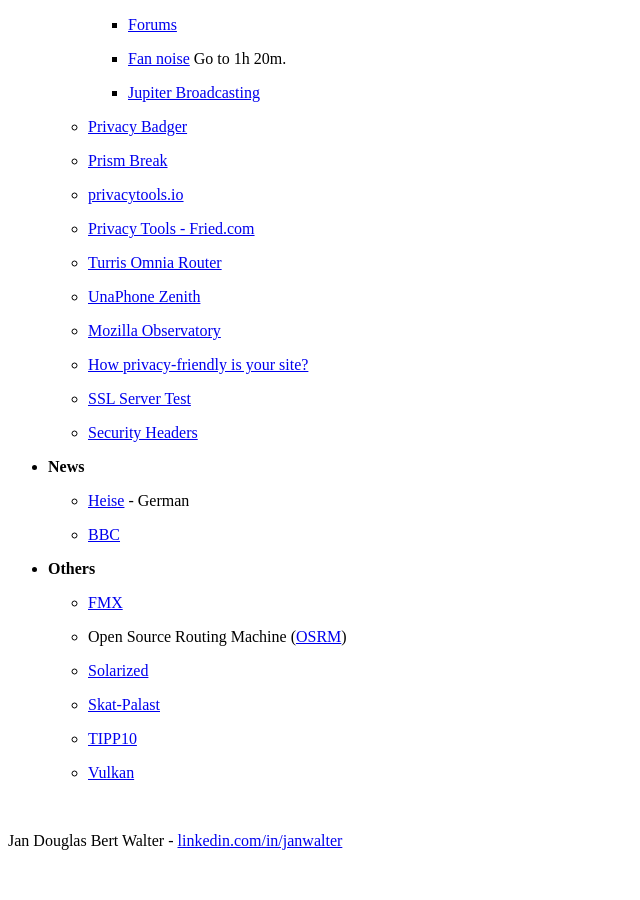
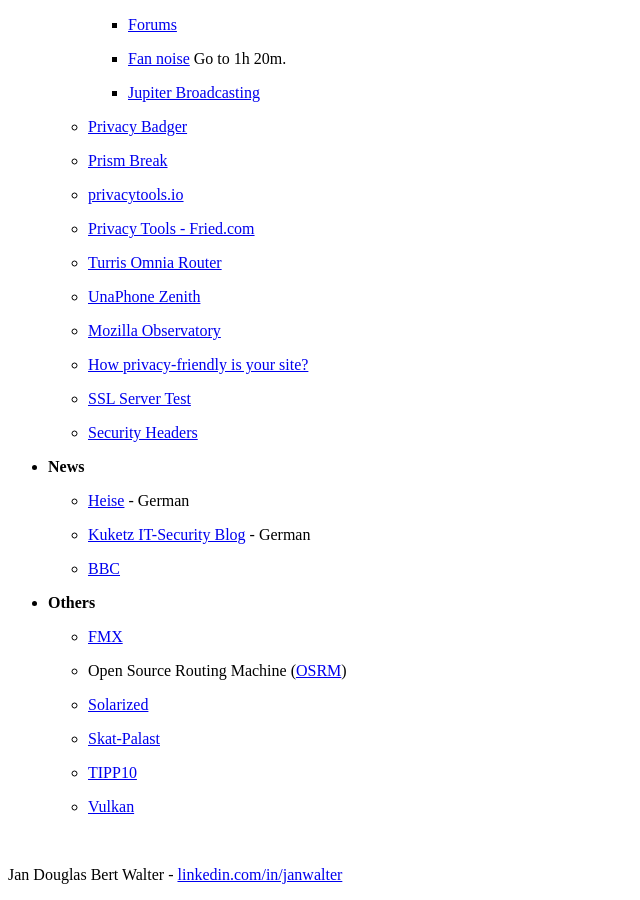
Before and after one commit to wahn/jan_walter_org, a Jekyll site: the page built from links/index.md, in a window 1280 px wide and 900 px high, scrolled down 3565 px. Shown: the whole window, without its empty margins (0-640 px from the left). Built offline with Jekyll 4.4.1, drawn with Linux system fonts in a browser that asks for light colours; Markdown is read by kramdown in place of the engine named in the settings; before the commit the page ends 4431 px from its top, so only the background shows below that.

Commit message:
Add link to 'Kuketz IT-Security Blog'.

```diff
--- a/links/index.md
+++ b/links/index.md
@@ -237,6 +237,8 @@
 
     - [Heise](https://www.heise.de) - German
 
+    - [Kuketz IT-Security Blog](https://www.kuketz-blog.de) - German
+
     - [BBC](http://www.bbc.co.uk/news)
 
 * __Others__
```
